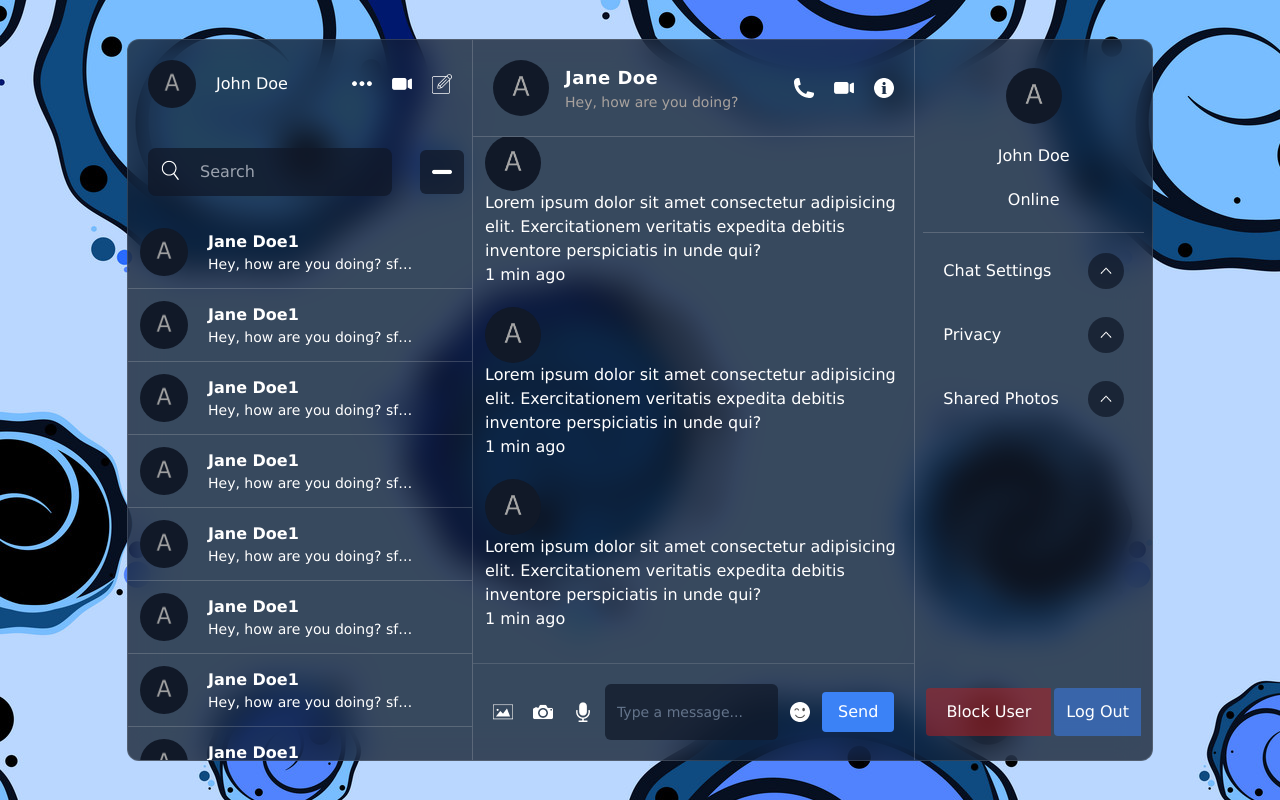
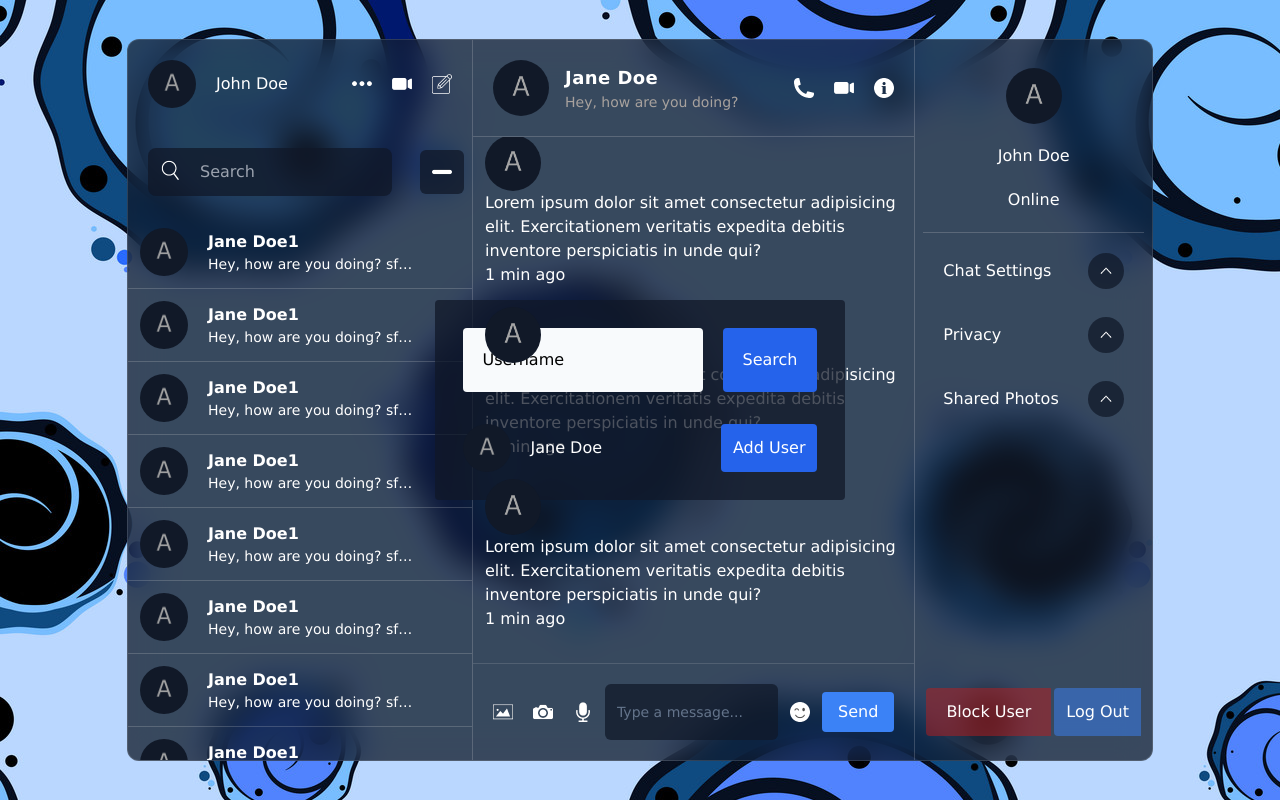
Before and after one commit to BNK989/chatApp-v2, a React (Vite) app: page / in a window 1280 px wide. Both pictures are taken after a click on the picture 442 px from the left and 172 px from the top of the page. Built offline with nearby package versions, Linux system fonts and the light colour scheme.

Commit message:
Add add user cmp

```diff
--- /dev/null
+++ b/src/cmps/AddUser.tsx
@@ -0,0 +1,30 @@
+import { Avatar, AvatarFallback, AvatarImage } from '@/components/ui/avatar'
+
+export function AddUser() {
+    return (
+        <div className="absolute w-max h-max p-7 bg-myBlue rounded inset-0 m-auto">
+            <form className="flex gap-5" action="">
+                <input
+                    className="p-5 rounded border-none outline-none bg-slate-50 placeholder:text-black"
+                    type="text"
+                    placeholder="Username"
+                    name="username"
+                />
+                <button className="p-5 rounded text-white bg-blue-600">Search</button>
+            </form>
+            <div className="user mt-8">
+                <div className="detail mt-5 flex items-center justify-between">
+                    <div className='flex items-center gap-5'>
+
+                    <Avatar className='w-12 h-12'>
+                        <AvatarImage src="./avatar.png" />
+                        <AvatarFallback>CN</AvatarFallback>
+                    </Avatar>
+                    <span>Jane Doe</span>
+                    </div>
+                    <button className='p-3 bg-blue-600 text-white rounded'>Add User</button>
+                </div>
+            </div>
+        </div>
+    )
+}
--- a/src/cmps/Chat.tsx
+++ b/src/cmps/Chat.tsx
@@ -2,6 +2,7 @@ import { Avatar, AvatarFallback, AvatarImage } from '@/components/ui/avatar'
 import { Input } from '@/components/ui/input'
 import EmojiPicker from 'emoji-picker-react'
 import React, { useEffect } from 'react'
+import { AddUser } from './AddUser'
 
 function Chat() {
     const [isEmojiOpen, setIsEmojiOpen] = React.useState(false)
--- a/src/cmps/ChatList.tsx
+++ b/src/cmps/ChatList.tsx
@@ -1,5 +1,6 @@
 import { useState, useRef } from "react"
 import { MsgItem } from "./MsgItem"
+import { AddUser } from "./AddUser"
 
 function ChatList() {
   const [addMode, setAddMode] = useState(false)
@@ -13,6 +14,7 @@ function ChatList() {
   }
 
   return (
+    <>
     <div
       className={`relative chatList flex-1 overflow-y-auto ${isScrolling ? "scrolling" : ""}`}
       onScroll={handleScroll}
@@ -45,6 +47,8 @@ function ChatList() {
       <MsgItem/>
       <MsgItem/>
     </div>
+      {addMode && <AddUser/>}
+  </>
   )
 }
 
--- a/src/cmps/Detail.tsx
+++ b/src/cmps/Detail.tsx
@@ -1,4 +1,5 @@
 import { Avatar, AvatarFallback, AvatarImage } from '@/components/ui/avatar'
+import { MenuOption } from './MenuOption'
 function Detail() {
   return (
     <div className="detail flex-1 m-2 relative">
@@ -11,7 +12,11 @@ function Detail() {
         <p>Online</p>
       </div>
       <div className="info p-5 flex flex-col gap-7 overflow-y-hidden">
-        <div className="option ">
+        <MenuOption title='Chat Settings'/>
+        <MenuOption title='Privacy'/>
+        <MenuOption title='Shared Photos'/>
+        {/* <MenuOption title='Chat Settings'/> */}
+        {/* <div className="option ">
           <div className="title flex items-center justify-between cursor-pointer">
             <span>Chat Settings</span>
             <img className="w-3 h-3 bg-myBlue p-3 rounded-full" src="./arrowUp.png" alt="" />
@@ -28,7 +33,7 @@ function Detail() {
             <span>Shared Photos</span>
             <img className="w-3 h-3 bg-myBlue p-3 rounded-full" src="./arrowUp.png" alt="" />
           </div>
-        </div>
+        </div> */}
 
 
 
--- a/src/cmps/Login.tsx
+++ b/src/cmps/Login.tsx
@@ -1,7 +1,8 @@
-import { useState } from 'react'
-// import Notifications from '../notifications'
+import { FormEvent, useState } from 'react'
+import { useToast } from "@/components/ui/use-toast"
 
 export function Login(){
+  const { toast } = useToast()
 
   const [avatar, setAvatar] = useState({
     file:null,
@@ -13,11 +14,28 @@ export function Login(){
     setAvatar({file: e.target.files[0],
     url: URL.createObjectURL(e.target.files[0])})
   }
+
+  const handleLogin = (e:FormEvent<HTMLFormElement>) => {
+    e.preventDefault()
+    // console.log('e.target.value:', e.target.value)
+    toast({
+      // type: "success",
+      // variant: 'destructive',
+      className: "bg-black text-white border-none left-[-100px]",
+      title: "Welcome",
+      description: "Friday, February 10, 2023 at 5:57 PM",
+      duration: 4000,
+
+    })
+
+  }
+
+
   return (
     <div className='login w-full h-full items-center flex'>
       <div className="item flex flex-1 flex-col gap-5 items-center">
         <h2>Welcome back,</h2>
-        <form className='flex flex-col items-center justify-center gap-5'>
+        <form onSubmit={handleLogin} className='flex flex-col items-center justify-center gap-5'>
           <input className='p-2 bg-myBlue rounded-sm outline-none text-slate-200' type="text" placeholder='Email' name='Email'/>
           <input className='p-2 bg-myBlue rounded-sm outline-none text-slate-200' type="password" placeholder='password' name='password' />
           <button className='w-full py-3 rounded-md bg-blue-600 font-medium cursor-pointer'>Sign in</button>
--- /dev/null
+++ b/src/cmps/MenuOption.tsx
@@ -0,0 +1,10 @@
+export function MenuOption( { title }: { title: string }) {
+    return (
+        <div className="option ">
+            <div className="title flex items-center justify-between cursor-pointer">
+                <span>{ title }</span>
+                <img className="w-3 h-3 bg-myBlue p-3 rounded-full" src="./arrowUp.png" alt="" />
+            </div>
+        </div>
+    )
+}
```
